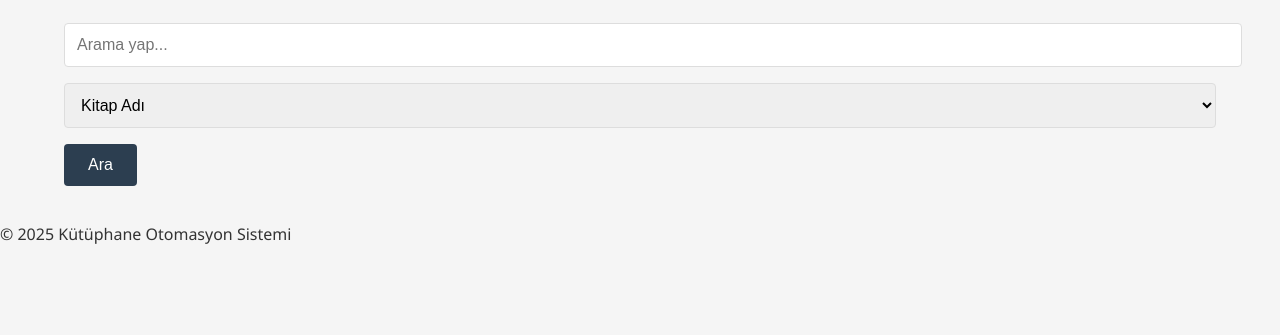
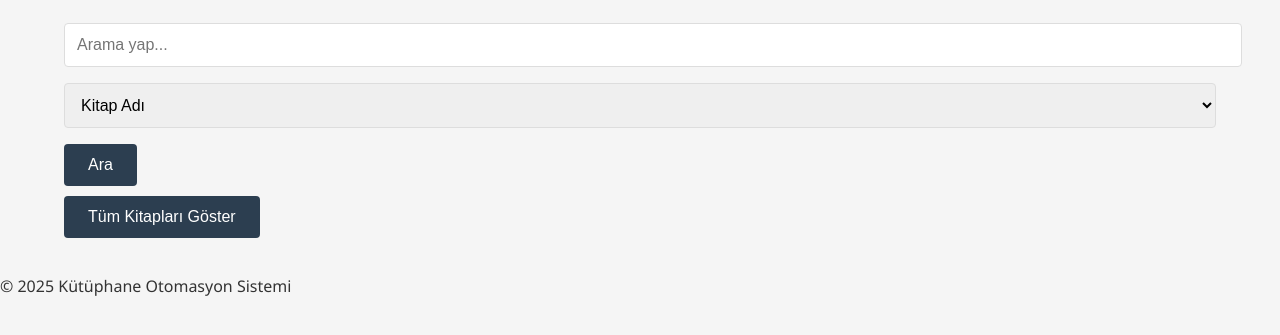
Before and after one commit to ArgoFox1/LibraryManagement-AWS-GitLab-CICD, a Flask app: page /user/search in a window 1280 px wide. Shown: the part 181-516 px from the top of the page. Run offline with Flask 2, Linux system fonts and the light colour scheme; a user stored in the database is signed in; data comes from the database, SQL or seed files in the repository.

Commit message:
Update search.html

```diff
--- a/templates/user/search.html
+++ b/templates/user/search.html
@@ -4,6 +4,7 @@
 <div class="search-container">
     <h1>Kitap Ara</h1>
 
+    <!-- Arama Formu -->
     <form method="POST" action="{{ url_for('search_books') }}">
         <div class="form-group">
             <input type="text" name="query" placeholder="Arama yap..." required>
@@ -20,8 +21,13 @@
         <button type="submit" class="btn">Ara</button>
     </form>
 
+    <!-- Tüm Kitapları Göster Butonu -->
+    <form method="GET" action="{{ url_for('all_books') }}" style="margin-top: 10px;">
+        <button type="submit" class="btn btn-secondary">Tüm Kitapları Göster</button>
+    </form>
+
     {% if books %}
-    <div class="results">
+    <div class="results" style="margin-top: 20px;">
         <h2>Arama Sonuçları</h2>
 
         <table>
```
